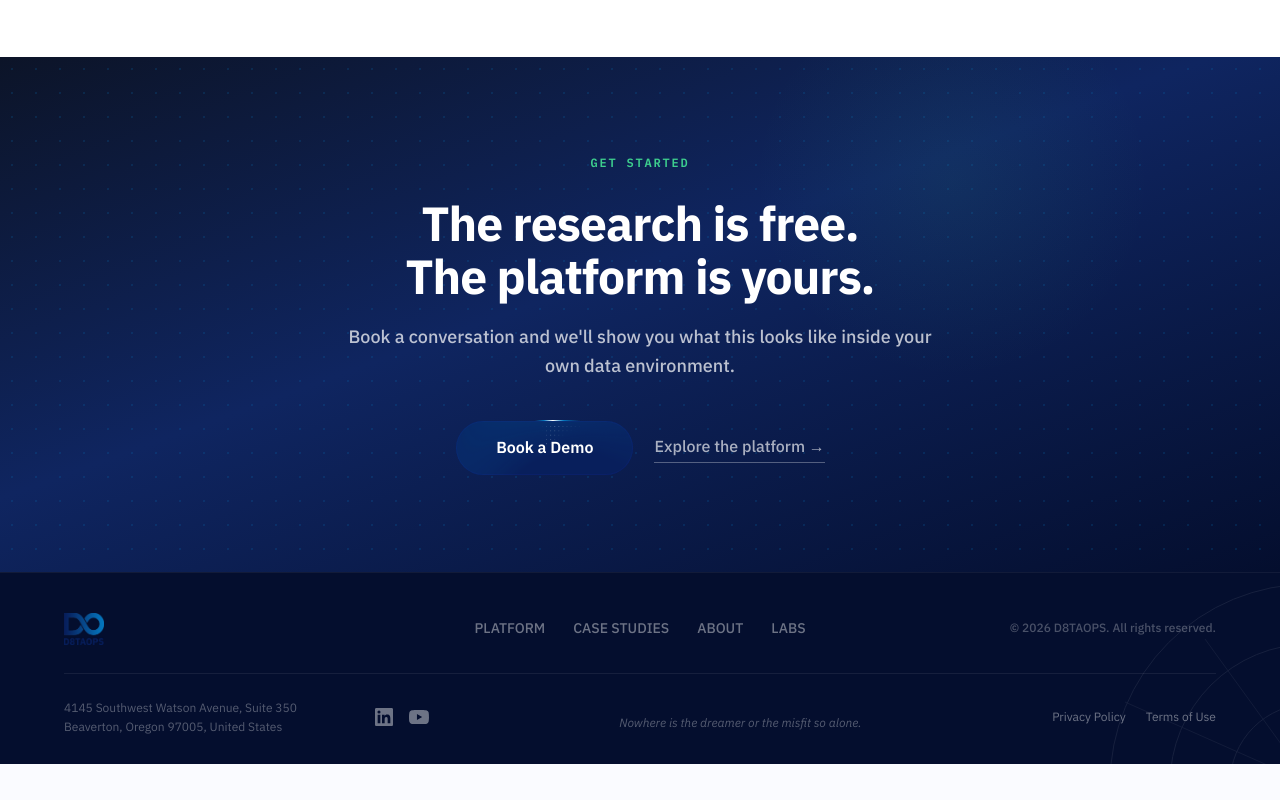
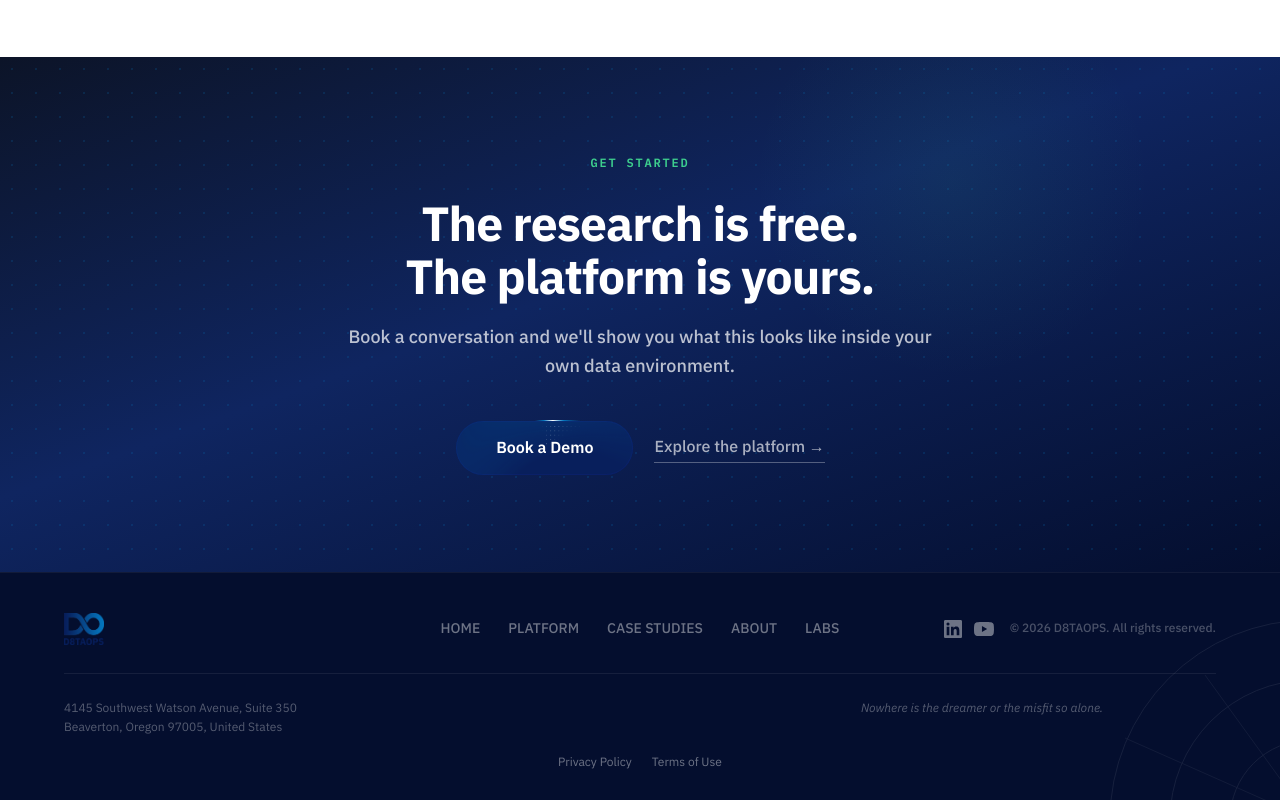
Before and after one commit to EggmanPDX/d8taops_website, a React (Vite) app: page /lab in a window 1280 px wide. Shown: the part 1380-2180 px from the top of the page. Before the commit the page ends 2144 px from the top, so only its background shows below. Built offline with nearby package versions, Linux system fonts and the light colour scheme.

Commit message:
Update footer: add HOME nav item, move social icons to top row with copyright, center quote

```diff
--- a/src/components/HomepageSections.jsx
+++ b/src/components/HomepageSections.jsx
@@ -1295,6 +1295,7 @@ function ClosingCTA() {
 // FOOTER — logo · nav · copyright · address · social · legal
 // ═══════════════════════════════════════════════════════════════════════════════
 const FOOTER_NAV = [
+  { label: 'HOME',         href: '/' },
   { label: 'PLATFORM',     href: '/platform' },
   { label: 'CASE STUDIES', href: '/case-studies' },
   { label: 'ABOUT',        href: '/about' },
@@ -1318,7 +1319,7 @@ function GlobalFooter() {
         <circle cx="300" cy="160" r="2.5" fill="white"/>
       </svg>
       <div style={{ maxWidth: 1200, margin: '0 auto' }}>
-        {/* Top row: logo · nav · copyright */}
+        {/* Top row: logo · nav · social icons + copyright */}
         <div style={{ display: 'grid', gridTemplateColumns: '1fr auto 1fr', alignItems: 'center', gap: 20, marginBottom: 28 }}>
           <img src="/images/d8taops-logo.png" alt="Loop" style={{ height: 32, width: 'auto', display: 'block' }} />
           <nav style={{ display: 'flex', gap: 28, flexWrap: 'wrap', justifyContent: 'center' }}>
@@ -1329,14 +1330,32 @@ function GlobalFooter() {
               >{label}</a>
             ))}
           </nav>
-          <span style={{ fontFamily: "'IBM Plex Sans', sans-serif", fontSize: 12, color: 'rgba(255,255,255,0.28)', fontWeight: 500, textAlign: 'right' }}>© 2026 D8TAOPS. All rights reserved.</span>
+          <div style={{ display: 'flex', gap: 16, alignItems: 'center', justifyContent: 'flex-end' }}>
+            {/* Social icons */}
+            <div style={{ display: 'flex', gap: 12, alignItems: 'center' }}>
+              {/* LinkedIn */}
+              <a href="https://www.linkedin.com/company/d8taops/posts/?feedView=all" className="footer-link" aria-label="LinkedIn" target="_blank" rel="noopener noreferrer" style={{ display: 'flex', alignItems: 'center' }}>
+                <svg width="18" height="18" viewBox="0 0 24 24" fill="currentColor" aria-hidden="true">
+                  <path d="M20.447 20.452h-3.554v-5.569c0-1.328-.027-3.037-1.852-3.037-1.853 0-2.136 1.445-2.136 2.939v5.667H9.351V9h3.414v1.561h.046c.477-.9 1.637-1.85 3.37-1.85 3.601 0 4.267 2.37 4.267 5.455v6.286zM5.337 7.433a2.062 2.062 0 0 1-2.063-2.065 2.064 2.064 0 1 1 2.063 2.065zm1.782 13.019H3.555V9h3.564v11.452zM22.225 0H1.771C.792 0 0 .774 0 1.729v20.542C0 23.227.792 24 1.771 24h20.451C23.2 24 24 23.227 24 22.271V1.729C24 .774 23.2 0 22.222 0h.003z"/>
+                </svg>
+              </a>
+              {/* YouTube */}
+              <a href="https://www.youtube.com/@D8TAOPS" className="footer-link" aria-label="YouTube" target="_blank" rel="noopener noreferrer" style={{ display: 'flex', alignItems: 'center' }}>
+                <svg width="20" height="20" viewBox="0 0 24 24" fill="currentColor" aria-hidden="true">
+                  <path d="M23.498 6.186a3.016 3.016 0 0 0-2.122-2.136C19.505 3.545 12 3.545 12 3.545s-7.505 0-9.377.505A3.017 3.017 0 0 0 .502 6.186C0 8.07 0 12 0 12s0 3.93.502 5.814a3.016 3.016 0 0 0 2.122 2.136c1.871.505 9.376.505 9.376.505s7.505 0 9.377-.505a3.015 3.015 0 0 0 2.122-2.136C24 15.93 24 12 24 12s0-3.93-.502-5.814zM9.545 15.568V8.432L15.818 12l-6.273 3.568z"/>
+                </svg>
+              </a>
+            </div>
+            {/* Copyright */}
+            <span style={{ fontFamily: "'IBM Plex Sans', sans-serif", fontSize: 12, color: 'rgba(255,255,255,0.28)', fontWeight: 500, whiteSpace: 'nowrap' }}>© 2026 D8TAOPS. All rights reserved.</span>
+          </div>
         </div>
 
         {/* Divider */}
         <div style={{ height: 1, background: 'rgba(255,255,255,0.07)', marginBottom: 24 }} />
 
-        {/* Bottom row: address · social icons · legal links */}
-        <div style={{ display: 'flex', justifyContent: 'space-between', alignItems: 'center', flexWrap: 'wrap', gap: 16 }}>
+        {/* Bottom row: address · legal links · centered quote */}
+        <div style={{ display: 'flex', justifyContent: 'space-between', alignItems: 'flex-start', flexWrap: 'wrap', gap: 16 }}>
           {/* Address */}
           <address style={{
             fontFamily: "'IBM Plex Sans', sans-serif",
@@ -1347,27 +1366,11 @@ function GlobalFooter() {
             Beaverton, Oregon 97005, United States
           </address>
 
-          {/* Social icons */}
-          <div style={{ display: 'flex', gap: 16, alignItems: 'center' }}>
-            {/* LinkedIn */}
-            <a href="https://www.linkedin.com/company/d8taops/posts/?feedView=all" className="footer-link" aria-label="LinkedIn" target="_blank" rel="noopener noreferrer" style={{ display: 'flex', alignItems: 'center' }}>
-              <svg width="18" height="18" viewBox="0 0 24 24" fill="currentColor" aria-hidden="true">
-                <path d="M20.447 20.452h-3.554v-5.569c0-1.328-.027-3.037-1.852-3.037-1.853 0-2.136 1.445-2.136 2.939v5.667H9.351V9h3.414v1.561h.046c.477-.9 1.637-1.85 3.37-1.85 3.601 0 4.267 2.37 4.267 5.455v6.286zM5.337 7.433a2.062 2.062 0 0 1-2.063-2.065 2.064 2.064 0 1 1 2.063 2.065zm1.782 13.019H3.555V9h3.564v11.452zM22.225 0H1.771C.792 0 0 .774 0 1.729v20.542C0 23.227.792 24 1.771 24h20.451C23.2 24 24 23.227 24 22.271V1.729C24 .774 23.2 0 22.222 0h.003z"/>
-              </svg>
-            </a>
-            {/* YouTube */}
-            <a href="https://www.youtube.com/@D8TAOPS" className="footer-link" aria-label="YouTube" target="_blank" rel="noopener noreferrer" style={{ display: 'flex', alignItems: 'center' }}>
-              <svg width="20" height="20" viewBox="0 0 24 24" fill="currentColor" aria-hidden="true">
-                <path d="M23.498 6.186a3.016 3.016 0 0 0-2.122-2.136C19.505 3.545 12 3.545 12 3.545s-7.505 0-9.377.505A3.017 3.017 0 0 0 .502 6.186C0 8.07 0 12 0 12s0 3.93.502 5.814a3.016 3.016 0 0 0 2.122 2.136c1.871.505 9.376.505 9.376.505s7.505 0 9.377-.505a3.015 3.015 0 0 0 2.122-2.136C24 15.93 24 12 24 12s0-3.93-.502-5.814zM9.545 15.568V8.432L15.818 12l-6.273 3.568z"/>
-              </svg>
-            </a>
-          </div>
-
-          {/* Quote */}
-          <p style={{ fontFamily: "'IBM Plex Sans', sans-serif", fontSize: 12, color: 'rgba(255,255,255,0.32)', fontStyle: 'italic', margin: '12px 0 0 0', width: '100%', textAlign: 'center' }}>Nowhere is the dreamer or the misfit so alone.</p>
+          {/* Quote - centered */}
+          <p style={{ fontFamily: "'IBM Plex Sans', sans-serif", fontSize: 12, color: 'rgba(255,255,255,0.32)', fontStyle: 'italic', margin: '0', width: '100%', textAlign: 'center' }}>Nowhere is the dreamer or the misfit so alone.</p>
 
           {/* Legal links */}
-          <div style={{ display: 'flex', gap: 20, alignItems: 'center' }}>
+          <div style={{ display: 'flex', gap: 20, alignItems: 'center', width: '100%', justifyContent: 'center' }}>
             <a href="/privacy" className="footer-link" style={{ fontFamily: "'IBM Plex Sans', sans-serif", fontSize: 12 }}>Privacy Policy</a>
             <a href="/terms" className="footer-link" style={{ fontFamily: "'IBM Plex Sans', sans-serif", fontSize: 12 }}>Terms of Use</a>
           </div>
```
